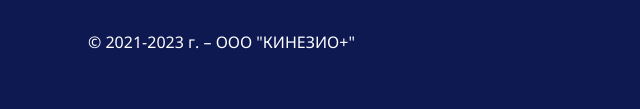
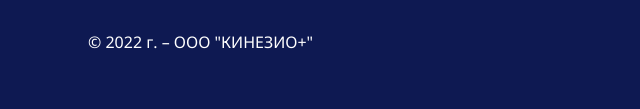
Before and after one commit to PredictorLQ/kinesio, a plain HTML site: page index.html in a window 1280 px wide. Shown: the part 5650-5759 px from the top of the page, 0-640 px from the left. Drawn offline with nearby package versions, Linux system fonts and the light colour scheme.

Commit message:
Update index.html

```diff
--- a/index.html
+++ b/index.html
@@ -281,7 +281,7 @@
             </div>
         </div>
         <div class="flex-r-between info-footer">
-            <div>© 2021-2023 г. – <span itemprop="name">ООО "КИНЕЗИО+"</span></div>
+            <div>© 2022 г. – <span itemprop="name">ООО "КИНЕЗИО+"</span></div>
             <div class="flex-c w-auto white-space">
                 <div>ИНН 7000001127</div>
                 <div>ОРГН 1227000008619</div>
```
